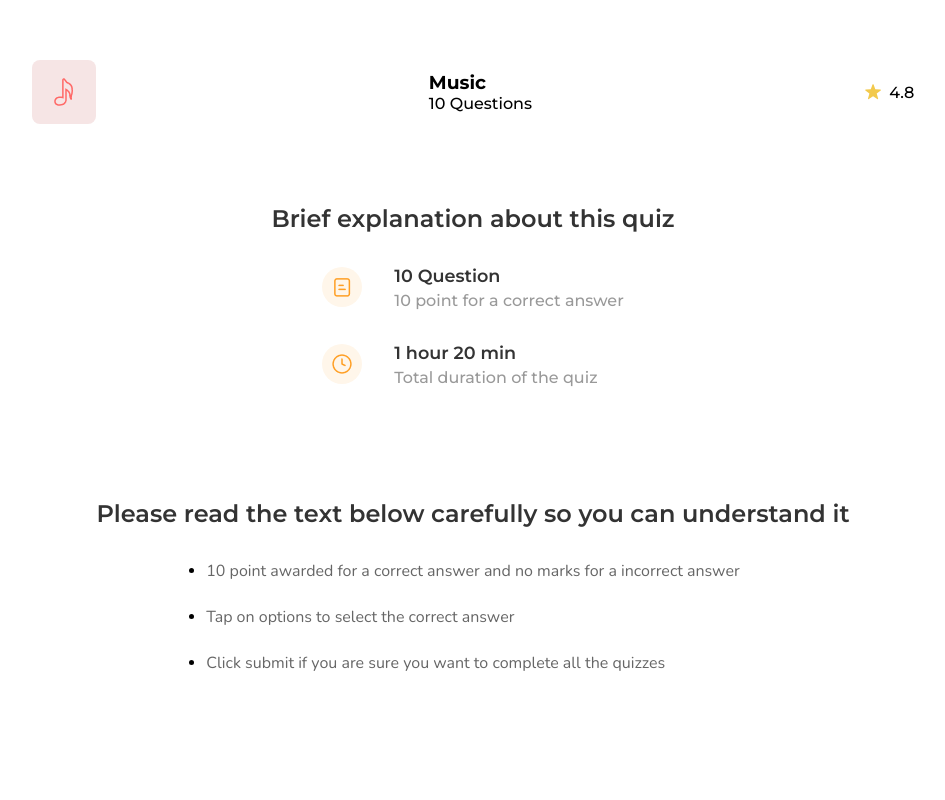
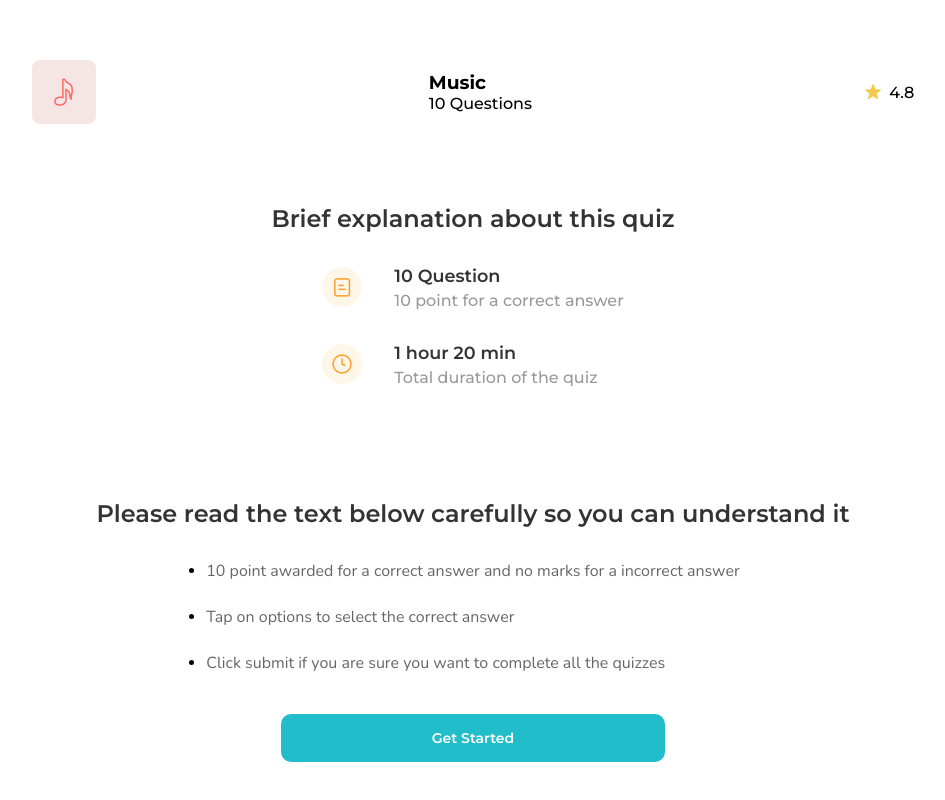
Before and after one commit to CarolMaiaP/quiz-modern-app, a React (Vite) app: page /detail-music in a window 1280 px wide. Shown: the part 356-1156 px from the top of the page, without its empty margins (167-1112 px from the left). Before the commit the page ends 1054 px from the top, so only its background shows below. Built offline with nearby package versions, Linux system fonts and the light colour scheme.

Commit message:
feat: Case music quiz added

```diff
--- a/src/pages/DetailMusicQuiz.tsx
+++ b/src/pages/DetailMusicQuiz.tsx
@@ -2,6 +2,7 @@ import { DetailBrief } from "../components/DetailBrief";
 import { DetailHeader } from "../components/DetailHeader";
 import { DetailMusic } from "../components/DetailMusic";
 import { DetailRules } from "../components/DetailRules";
+import { StartMusicQuizButton } from "../components/StartMusicQuizButton";
 
 export function DetailMusicQuiz(){
   return(
@@ -10,6 +11,7 @@ export function DetailMusicQuiz(){
       <DetailMusic />
       <DetailBrief />
       <DetailRules />
+      <StartMusicQuizButton />
     </>
   )
 }
```
